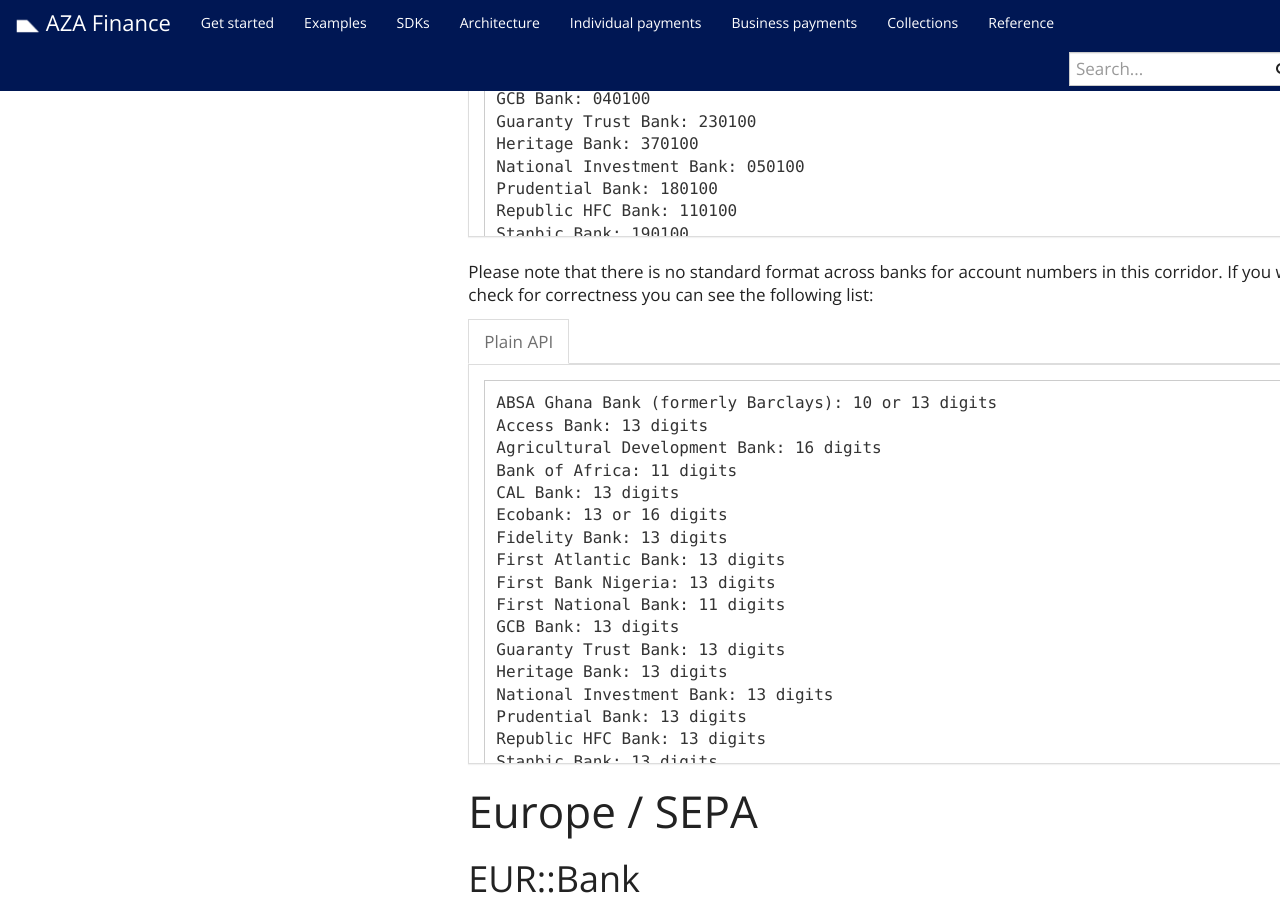
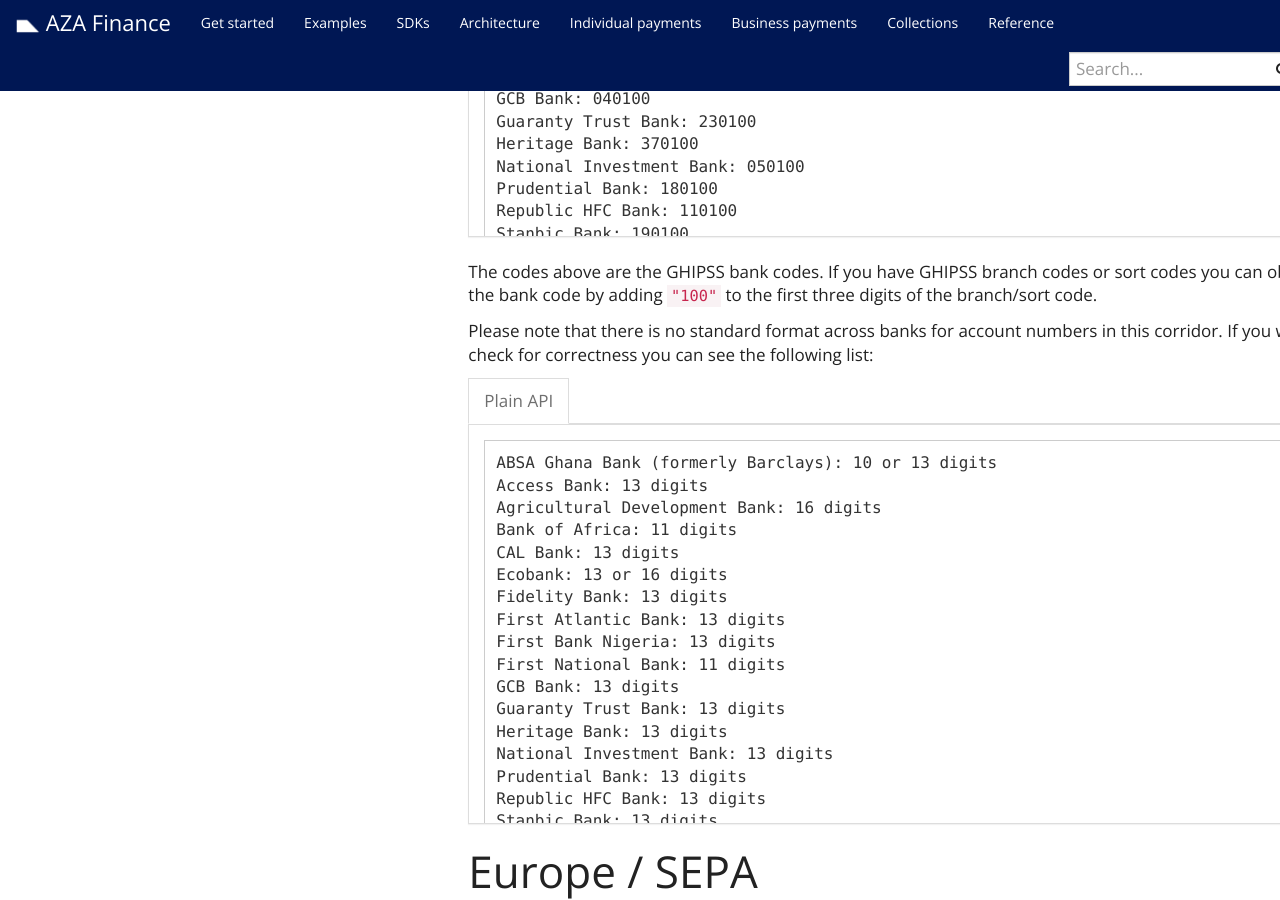
Before and after one commit to transferzero/api-documentation, a Jekyll site: the page built from _docs/business-payments.md, in a window 1280 px wide and 900 px high, scrolled down 3160 px. Built offline with Jekyll 4.4.1, drawn with Linux system fonts in a browser that asks for light colours; nearby versions of some CDN libraries; comment, search, counter and statistics services are not loaded.

Commit message:
Update ghs-bank.md
Confirm difference between branch and bank codes

```diff
--- a/_includes/corridors/ghs-bank.md
+++ b/_includes/corridors/ghs-bank.md
@@ -45,6 +45,8 @@
 
 {% include language-tabbar.html prefix="ghs-bank-options" raw=data-raw %}
 
+The codes above are the GHIPSS bank codes. If you have GHIPSS branch codes or sort codes you can obtain the bank code by adding `"100"` to the first three digits of the branch/sort code.
+
 Please note that there is no standard format across banks for account numbers in this corridor. If you wish to check for correctness you can see the following list:
 
 {% capture data-raw %}
```
